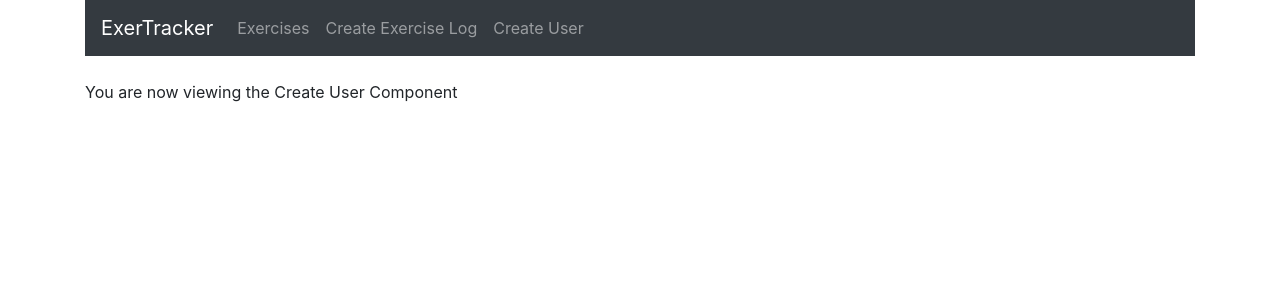
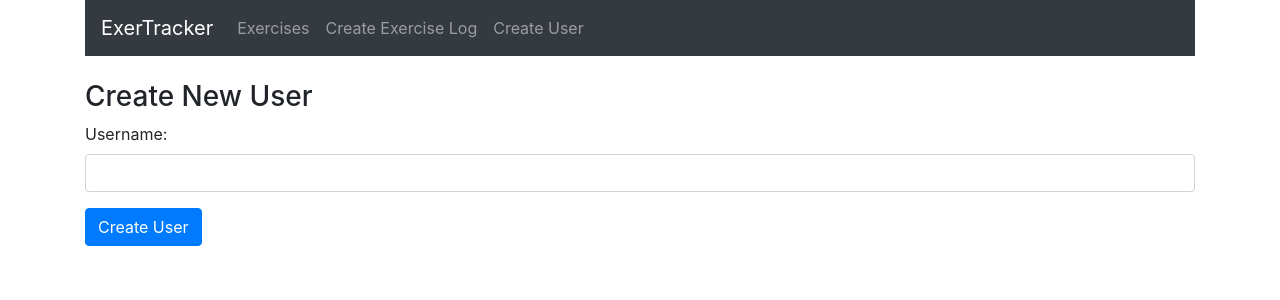
Before and after one commit to EffectivaX/mern-stack-exercise-tracker, a React (Create React App) app: page /user in a window 1280 px wide. Shown: the top 300 px of the page. Built offline with nearby package versions, Linux system fonts and the light colour scheme.

Commit message:
Create User and Create Exercise Component now ready. Now installing axios to connect frontend and backend

```diff
--- a/src/components/create-exercises.component.js
+++ b/src/components/create-exercises.component.js
@@ -32,19 +32,19 @@
 
 	onChangeUsername(e) {
 		this.setState({
-			username: e.targe.value
+			username: e.target.value
 		});
 	}
 
 	onChangeDescription(e) {
 		this.setState({
-			description: e.targe.value
+			description: e.target.value
 		});
 	}
 
 	onChangeDuration(e) {
 		this.setState({
-			duration: e.targe.value
+			duration: e.target.value
 		});
 	}
 
--- a/src/components/create-user.component.js
+++ b/src/components/create-user.component.js
@@ -1,10 +1,56 @@
 import React, { Component } from 'react'
 
 export default class CreateUser extends Component {
+
+	constructor(props){
+		super(props);
+
+		this.onChangeUsername = this.onChangeUsername.bind(this);
+		this.onSubmit = this.onSubmit.bind(this);
+
+		this.state= {
+			username: '',
+		}
+	}
+
+	onChangeUsername(e) {
+		this.setState({
+			username: e.target.value
+		});
+	}
+
+	onSubmit(e) {
+		e.preventDefault();
+
+		const user = {
+			username: this.state.username,
+		}
+
+		console.log(user);
+
+		this.setState({
+			username: ''
+		})
+	}
+
   render() {
     return (
       <div>
-	  	<p>You are now viewing the Create User Component</p>
+	  	<h3>Create New User</h3>
+		<form onSubmit={this.onSubmit}>
+			<div className="form-group">
+				<label>Username: </label>
+				<input type="text"
+					required
+					className="form-control"
+					value={this.state.username}
+					onChange={this.onChangeUsername}
+					/>
+			</div>
+			<div className="form-group">
+				<input type="submit" value="Create User" className="btn btn-primary" />
+			</div>
+		</form>
 	  </div>
     )
   }
--- a/src/index.js
+++ b/src/index.js
@@ -1,16 +1,11 @@
 import React from 'react';
 import ReactDOM from 'react-dom';
 import App from './App';
-// import * as serviceWorker from './serviceWorker';
+import * as serviceWorker from './serviceWorker';
 
-ReactDOM.render(
-  <React.StrictMode>
-    <App />
-  </React.StrictMode>,
-  document.getElementById('root')
-);
+ReactDOM.render(<App />, document.getElementById("root"));
 
 // If you want your app to work offline and load faster, you can change
 // unregister() to register() below. Note this comes with some pitfalls.
 // Learn more about service workers: https://bit.ly/CRA-PWA
-// serviceWorker.unregister();
+serviceWorker.register();
```
